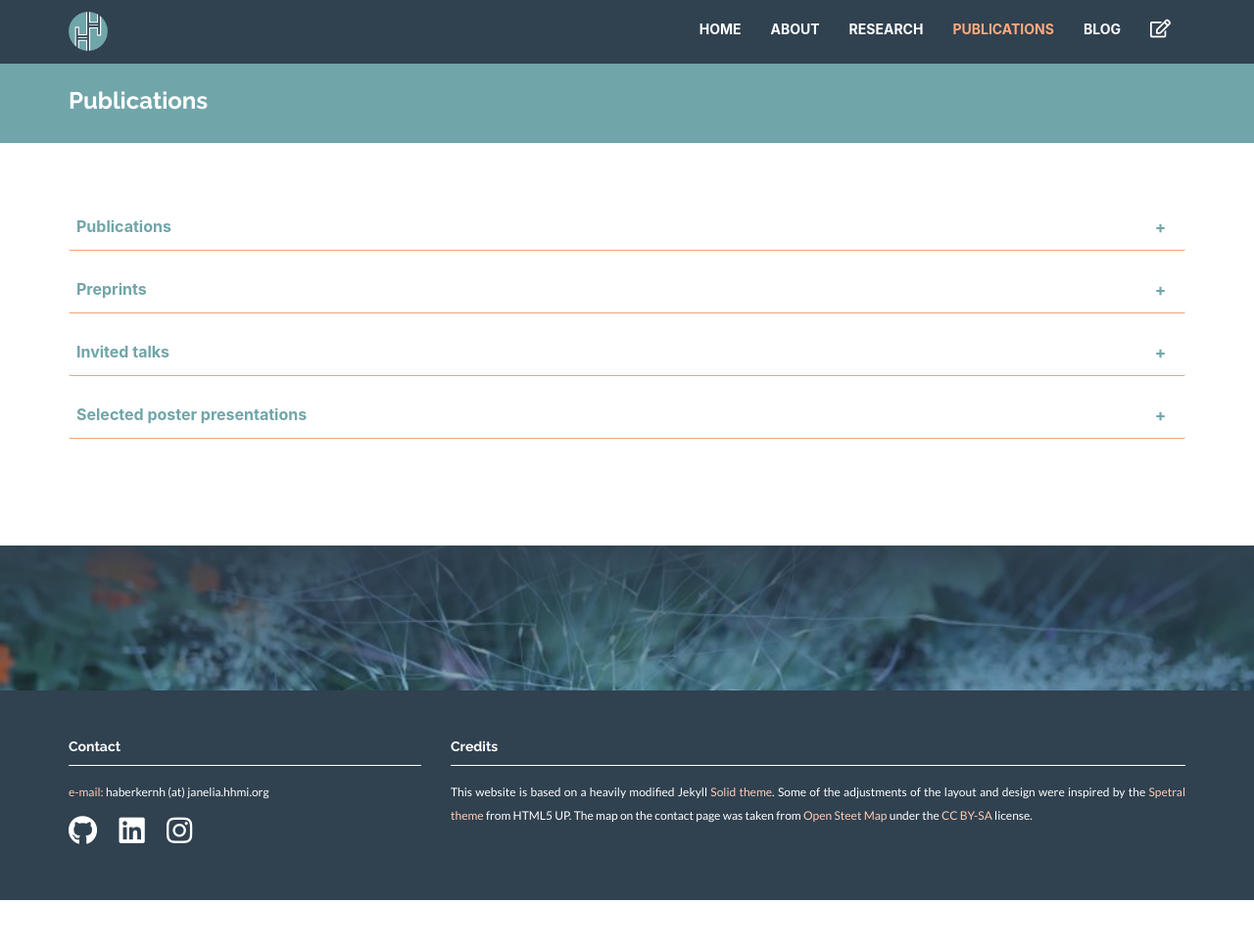
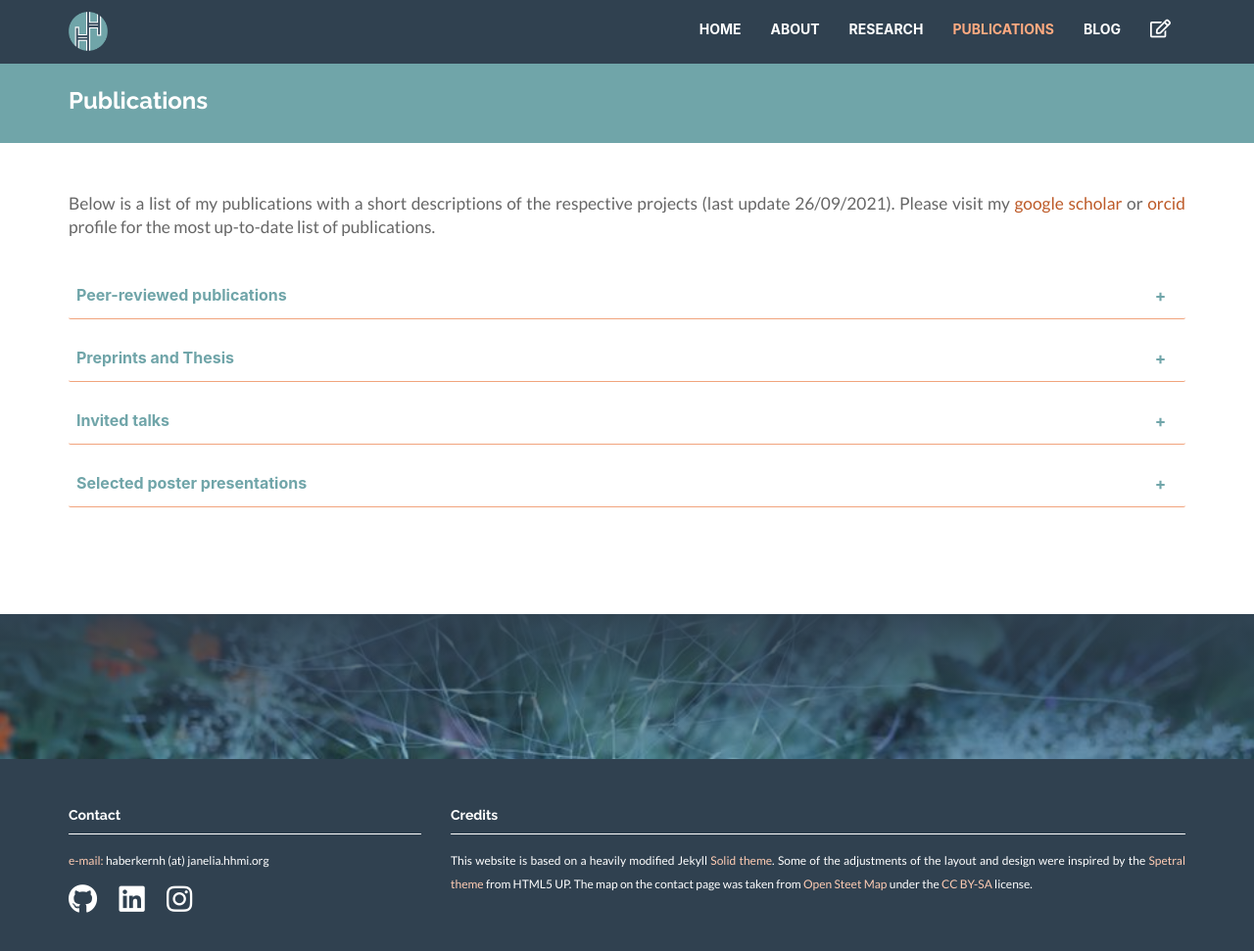
Before and after one commit to hjmh/personalWebsite, a Jekyll site: the page built from pubs.html, in a window 1280 px wide and 989 px high. Shown: the top 971 px of the window at 98% size. Built offline with Jekyll 4.4.1, drawn with Linux system fonts in a browser that asks for light colours; nearby versions of some CDN libraries.

Commit message:
small tweaks

```diff
--- a/contact.html
+++ b/contact.html
@@ -45,7 +45,7 @@
             <p>
                 {% for network in site.social %}
                     <a href="{{ network.url }}" class="btn-social btn-outline" target="_blank">
-                      <i class="fab fa-{{ network.title }} fa-3x" aria-hidden="true"></i>
+                      <i class="fab fa-{{ network.title }} fa-2x" aria-hidden="true"></i>
                       <span class="sr-only">{{network.title}}</span>
                     </a>
                 {% endfor %}
--- a/pubs.html
+++ b/pubs.html
@@ -4,23 +4,44 @@
 permalink: /pubs/
 ---
 <div class="container mb">
+  <div>
+    <p>
+      Below is a list of my publications with a short descriptions of the respective projects (last update 26/09/2021).
+      Please visit my <a href="https://scholar.google.co.uk/citations?user=rTECIQwAAAAJ&hl=en" target="_blank">google scholar</a>
+      or <a href="https://orcid.org/0000-0002-6135-131X" target="_blank">orcid</a> profile for the most up-to-date list of publications.
+    </p>
+  </div>
   <div class="accwrapper">
     <br>
       <div class="tab">
         <input id="tab-one" type="checkbox" name="tabs">
         <label for="tab-one">
-            Publications
+            Peer-reviewed publications
         </label>
         <div class="tab-content">
-          <p>PhD Thesis | <b>Haberkern H</b> (2017). Multisensory navigation in tethered walking insects.  |
-           <a href="{{ "/assets/pubs/HannahHaberkern_PhDThesis_2017.pdf" | prepend: site.baseurl }}" target="_blank"><i class="fas fa-file-pdf"></i></a>
+          <p>Article | <b>Haberkern H</b>, Basnak MA, Ahanonu B, Schauder D, Cohen JD, Bolstad M, Bruns C, Jayaraman V (2019).
+            Visually guided behavior and optogenetically induced learning in head-fixed flies exploring a virtual landscape. <i>Current Biology</i> 29(10) 1647-1659. e8  |
+            <a href="{{ "/assets/pubs/HaberkernCB_2019.pdf" | prepend: site.baseurl }}" target="_blank"><i class="fas fa-file-pdf"></i></a>
+            <a href="https://www.sciencedirect.com/science/article/pii/S0960982219304312" target="_blank"><i class="fas fa-search"></i></a>
+            <button type="button" id="collapsible-button" class="btn btn-info" data-toggle="collapse" data-target="#infoboxHab2019"><strong>More</></button>
+            <div id="infoboxHab2019" class="collapse">
+              <p style="font-size: 12pt; margin-left: 30px; margin-bottom: 30px;">
+                Combining behavioral studies with genetic tools in highly controlled sensory environments using virtual reality (VR) has a
+                long tradition fly neurobiology. More recently, VR has been used to record neural activity, which requires small animals like flies to
+                be head-fixed. Neurophysiology in behaving head-fixed flies enabled important insights into navigational circuit function, though so far
+                simulated sensory environments have been highly reduced and behaviors relatively simple. We developed a novel VR system and
+                behavioral paradigms that allow study of complex behaviors that unfold in two-dimensional environments.
+                This will increase the scope of possible studies of neural mechanisms underlying navigation in flies.
+              </p>
+            </div>
           </p>
+
           <p>Article | <b>Haberkern H</b>, Hedwig B (2016). Behavioural integration of auditory and antennal stimulation during phonotaxis in the field cricket <i>Gryllus bimaculatus</i>. <i>J Exp Biol.</i> 219(Pt 22):3575-3586.  |
             <a href="{{ "/assets/pubs/Haberkern_and_Hedwig-JEB-2016.pdf" | prepend: site.baseurl }}" target="_blank"><i class="fas fa-file-pdf"></i></a>
             <a href="http://jeb.biologists.org/content/219/22/3575" target="_blank"><i class="fas fa-search"></i></a>
             <button type="button" id="collapsible-button" class="btn btn-info" data-toggle="collapse" data-target="#infoboxHabHed2016"><strong>More</></button>
             <div id="infoboxHabHed2016" class="collapse">
-              <p style="font-size: 11pt; margin-left: 30px; margin-bottom: 30px;">
+              <p style="font-size: 12pt; margin-left: 30px; margin-bottom: 30px;">
                 In this study we investigated how crickets following conspecific male’s calling song in search
                 of a mating partner (phonotaxis) respond to simulated obstacles in their path (antennal stimuli).
                 Following the hypothesis that animals need to flexibly respond to environmental stimuli without compromising
@@ -31,12 +52,13 @@
               </p>
             </div>
           </p>
+
           <p>Review | <b>Haberkern H</b>, Jayaraman V (2016). Studying small brains to understand the building blocks of cognition. <i>Curr Opin Neurobiol.</i> 37:59-65.  |
             <a href="{{ "/assets/pubs/Haberkern_and_Jayarman-CurrOpNeuro-2016.pdf" | prepend: site.baseurl }}" target="_blank"><i class="fas fa-file-pdf"></i></a>
             <a href="http://www.sciencedirect.com/science/article/pii/S0959438816000088" target="_blank"><i class="fas fa-search"></i></a>
             <button type="button" id="collapsible-button" class="btn btn-info" data-toggle="collapse" data-target="#infoboxHabJay2016"><strong>More</></button>
             <div id="infoboxHabJay2016" class="collapse">
-              <p style="font-size: 11pt; margin-left: 30px; margin-bottom: 30px;">
+              <p style="font-size: 12pt; margin-left: 30px; margin-bottom: 30px;">
                 This review was part of the issue “Neurobiology of cognitive behavior”, which
                 focused on experimental and theoretical approaches for studying complex, cognitive behavior and its
                 neural underpinnings. Most of the issue was focused on studying cognition in vertebrate models.
@@ -52,7 +74,7 @@
             <a href="https://s3.amazonaws.com/academia.edu.documents/39298800/551183a50cf21209d528c5af.pdf?AWSAccessKeyId=AKIAIWOWYYGZ2Y53UL3A&Expires=1505180439&Signature=3P7NhUCE5YP9VVvEBRU%2Fs2%2Bze7Y%3D&response-content-disposition=inline%3B%20filename%3DSEM_A_particle_model_of_cellular_growth.pdf" target="_blank"><i class="fas fa-search"></i></a>
             <button type="button" id="collapsible-button" class="btn btn-info" data-toggle="collapse" data-target="#infoboxMilde2014"><strong>More</></button>
             <div  id="infoboxMilde2014" class="collapse">
-              <p style="font-size: 11pt; margin-left: 30px; margin-bottom: 30px;">
+              <p style="font-size: 12pt; margin-left: 30px; margin-bottom: 30px;">
                 Subcellular Element Models use a collection of computational particles with
                 short-range interactions to model biological cells and tissues. They are computationally efficient
                 and intuitive. This work extends the previously described subcellular elements modeling approach
@@ -69,7 +91,7 @@
             <a href="http://onlinelibrary.wiley.com/wol1/doi/10.1002/hlca.201200534/abstract" target="_blank" ><i class="fas fa-search"></i></a>
             <button type="button" id="collapsible-button" class="btn btn-info" data-toggle="collapse" data-target="#infoboxWang2012"><strong>More</></button>
             <div id="infoboxWang2012" class="collapse">
-              <p style="font-size: 11pt; margin-left: 30px; margin-bottom: 30px;">
+              <p style="font-size: 12pt; margin-left: 30px; margin-bottom: 30px;">
                 To experimentally determine molecular structures involves averaging over time.
                 This is problematic when measuring flexible molecules that rapidly transition through multiple
                 configurations. Simulating molecular dynamics provides a valuable tool to assess the full potential
@@ -86,7 +108,7 @@
             <a href="http://jeb.biologists.org/content/214/23/3897.long" target="_blank"><i class="fas fa-search"></i></a>
             <button type="button" id="collapsible-button" class="btn btn-info" data-toggle="collapse" data-target="#infoboxEsch2011"><strong>More</></button>
             <div id="infoboxEsch2011" class="collapse">
-              <p  style="font-size: 11pt; margin-left: 30px; margin-bottom: 30px;">
+              <p  style="font-size: 12pt; margin-left: 30px; margin-bottom: 30px;">
                 Previous work had shown that <i>Drosophila melanogaster</i> larvae can be trained
                 to avoid an odor after pairing it with an unpleasant taste or electric shock. This study
                 establishes mechanical vibration of the substrate on which larvae are moving as a new type of
@@ -101,14 +123,25 @@
       </div>
       <div class="tab">
         <input id="tab-two" type="checkbox" name="tabs">
-        <label for="tab-two">Preprints</label>
+        <label for="tab-two">Preprints and Thesis</label>
         <div class="tab-content">
-          <p><b>Haberkern H</b>, Basnak MA, Ahanonu B, Schauder D, Cohen JD, Bolstad M, Bruns C, Jayaraman V (2018).
-            On the adaptive behavior of head-fixed flies navigating in two-dimensional, visual virtual reality. bioRxiv.DOI: 10.1101/462028.
+          <p>Preprint | Hulse BK*, <b>Haberkern H*</b>, Franconville R*, Turner-Evans DB*, Takemura S, Wolff T, Noorman M, Dreher M, Dan C, Parekh R, Hermundstad AM, Rubin GM, Jayaraman V (2020).
+            A connectome of the Drosophila central complex reveals network motifs suitable for flexible navigation and context-dependent action selection. bioRxiv. DOI: 10.1101/2020.12.08.413955. <b>(*) co-first author</b>.
+            <a href="https://www.biorxiv.org/content/10.1101/2020.12.08.413955v3" target="_blank" ><i class="fas fa-search"></i></a>
+            <button type="button" id="collapsible-button" class="btn btn-info" data-toggle="collapse" data-target="#infoboxHulsePre2020"><strong>More</></button>
+            <div id="infoboxHulsePre2020" class="collapse">
+              <p style="font-size: 12pt; margin-left: 30px; margin-bottom: 30px;">
+                ...
+              </p>
+            </div>
+          </p>
+
+          <p>Preprint | <b>Haberkern H</b>, Basnak MA, Ahanonu B, Schauder D, Cohen JD, Bolstad M, Bruns C, Jayaraman V (2018).
+            On the adaptive behavior of head-fixed flies navigating in two-dimensional, visual virtual reality. bioRxiv.DOI: 10.1101/462028. -> now published in Current Biology (see above)
             <a href="https://www.biorxiv.org/content/10.1101/462028v1" target="_blank" ><i class="fas fa-search"></i></a>
             <button type="button" id="collapsible-button" class="btn btn-info" data-toggle="collapse" data-target="#infoboxHabPre2018"><strong>More</></button>
             <div id="infoboxHabPre2018" class="collapse">
-              <p style="font-size: 11pt; margin-left: 30px; margin-bottom: 30px;">
+              <p style="font-size: 12pt; margin-left: 30px; margin-bottom: 30px;">
                 Combining behavioral studies with genetic tools in highly controlled sensory environments
                 using virtual reality (VR) has a long tradition fly neurobiology. More recently, VR has been used to
                 record neural activity, which requires small animals to be head-fixed, in behaving flies. This enabled
@@ -119,6 +152,11 @@
               </p>
             </div>
           </p>
+
+          <p>PhD Thesis | <b>Haberkern H</b> (2017). Multisensory navigation in tethered walking insects.  |
+           <a href="{{ "/assets/pubs/HannahHaberkern_PhDThesis_2017.pdf" | prepend: site.baseurl }}" target="_blank"><i class="fas fa-file-pdf"></i></a>
+          </p>
+
         </div>
       </div>
       <div class="tab">
```
Also changed, not shown: research.html (+16 -0 lines).
